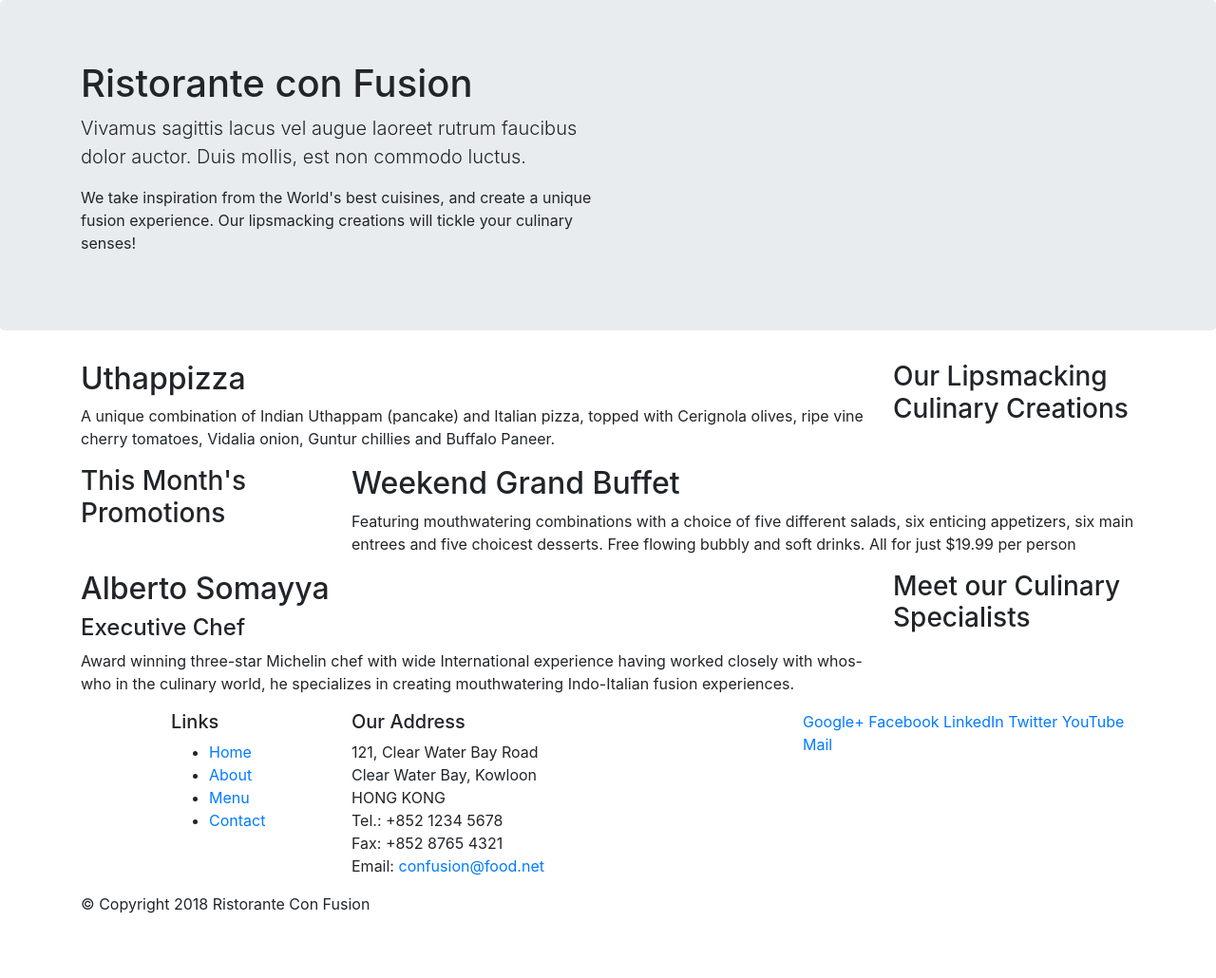
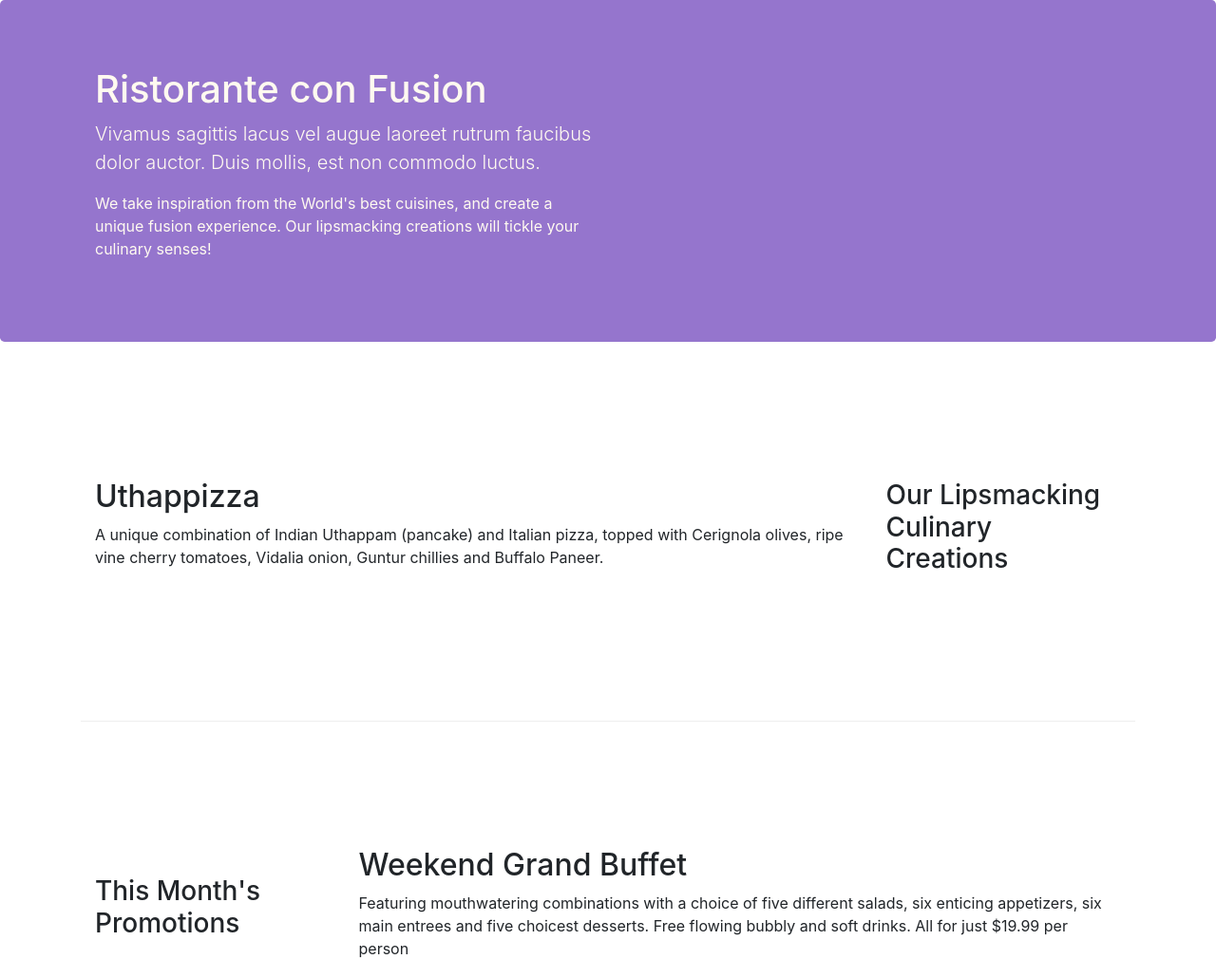
Before and after one commit to Maksym9669/conFusion, a website: page index.html in a window 1280 px wide. Shown: the top 1030 px of the page at 95% size. Before the commit the page ends 980 px from the top, so only its background shows below. Drawn offline with nearby package versions, Linux system fonts and the light colour scheme.

Commit message:
Grid. Part 2

```diff
--- /dev/null
+++ b/css/styles.css
@@ -0,0 +1,29 @@
+.row-header {
+  margin: 0px auto;
+  padding: 0px auto;
+}
+.row-content {
+  margin: 0px auto;
+  padding: 50px 0px 50px 0px;
+  border-bottom: 1px ridge;
+  min-height: 400px;
+}
+.footer {
+  background-color: #d1c4e9;
+  margin: 0px auto;
+  padding: 20px 0px 20px 0px;
+}
+.jumbotron {
+  padding: 70px 30px 70px 30px;
+  margin: 0px auto;
+  background: #9575cd;
+  color: floralwhite;
+}
+address {
+  font-size: 80%;
+  margin: 0px;
+  color: #0f0f0f;
+}
+.row-footer {
+  margin: 20px 0px;
+}
--- a/index.html
+++ b/index.html
@@ -16,12 +16,13 @@
       rel="stylesheet"
       href="node_modules/bootstrap/dist/css/bootstrap.min.css"
     />
+    <link rel="stylesheet" href="css/styles.css" />
   </head>
 
   <body>
     <header class="jumbotron">
       <div class="container">
-        <div class="row">
+        <div class="row row-header">
           <div class="col-12 col-sm-6">
             <h1>Ristorante con Fusion</h1>
             <p class="lead">
@@ -40,7 +41,7 @@
     </header>
 
     <div class="container">
-      <div class="row">
+      <div class="row row-content align-items-center">
         <div class="col-12 col-sm-4 col-md-3 order-sm-last">
           <h3>Our Lipsmacking Culinary Creations</h3>
         </div>
@@ -54,7 +55,7 @@
         </div>
       </div>
 
-      <div class="row">
+      <div class="row row-content align-items-center">
         <div class="col-12 col-sm-4 col-md-3">
           <h3>This Month's Promotions</h3>
         </div>
@@ -69,7 +70,7 @@
         </div>
       </div>
 
-      <div class="row">
+      <div class="row row-content align-items-center">
         <div class="col-12 col-sm-4 col-md-3 order-sm-last">
           <h3>Meet our Culinary Specialists</h3>
         </div>
@@ -86,12 +87,12 @@
       </div>
     </div>
 
-    <footer>
+    <footer class="footer">
       <div class="container">
-        <div class="row">
+        <div class="row row-footer">
           <div class="col-4 offset-1 col-sm-2">
             <h5>Links</h5>
-            <ul>
+            <ul class="list-unstyled">
               <li><a href="#">Home</a></li>
               <li><a href="#">About</a></li>
               <li><a href="#">Menu</a></li>
@@ -109,8 +110,8 @@
               Email: <a href="mailto:confusion@food.net">confusion@food.net</a>
             </address>
           </div>
-          <div class="col-12 col-sm-4">
-            <div>
+          <div class="col-12 col-sm-4 align-self-center">
+            <div class="text-center">
               <a href="http://google.com/+">Google+</a>
               <a href="http://www.facebook.com/profile.php?id=">Facebook</a>
               <a href="http://www.linkedin.com/in/">LinkedIn</a>
@@ -120,7 +121,7 @@
             </div>
           </div>
         </div>
-        <div class="row">
+        <div class="row justify-content-center">
           <div class="col-auto">
             <p>© Copyright 2018 Ristorante Con Fusion</p>
           </div>
```
